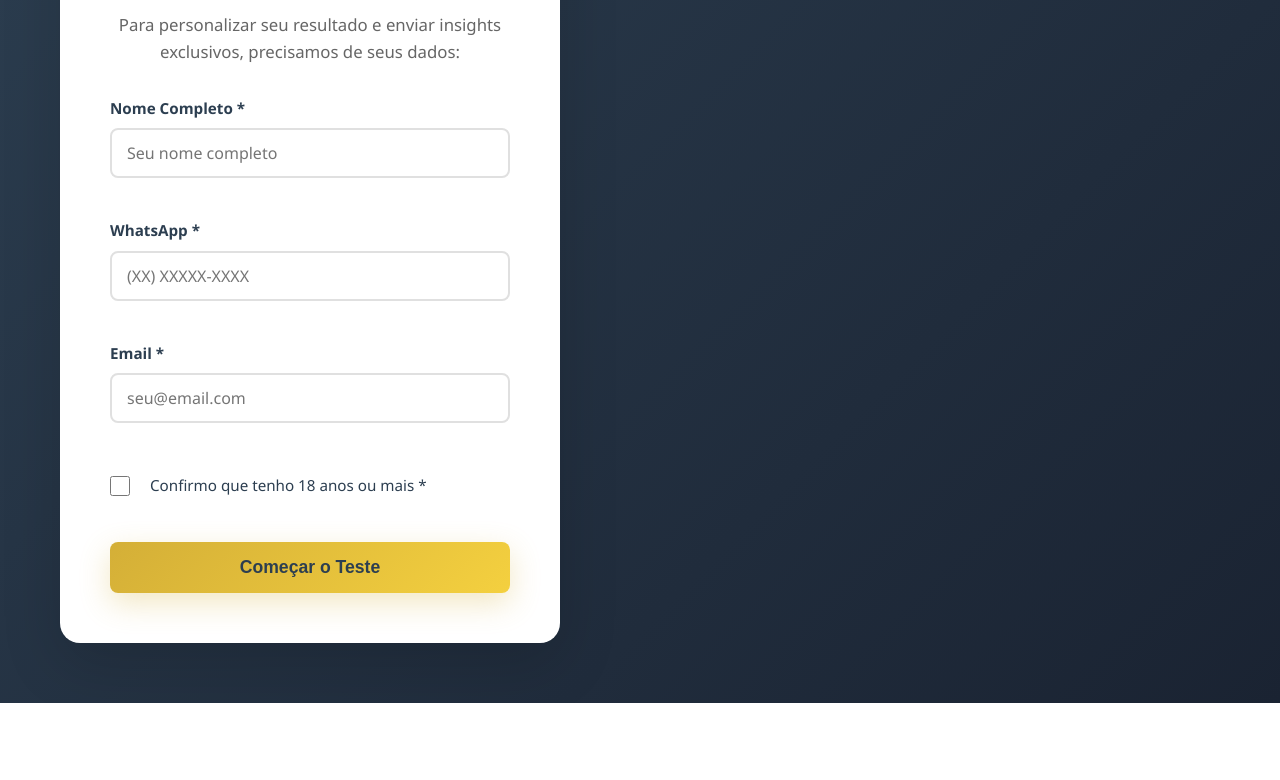
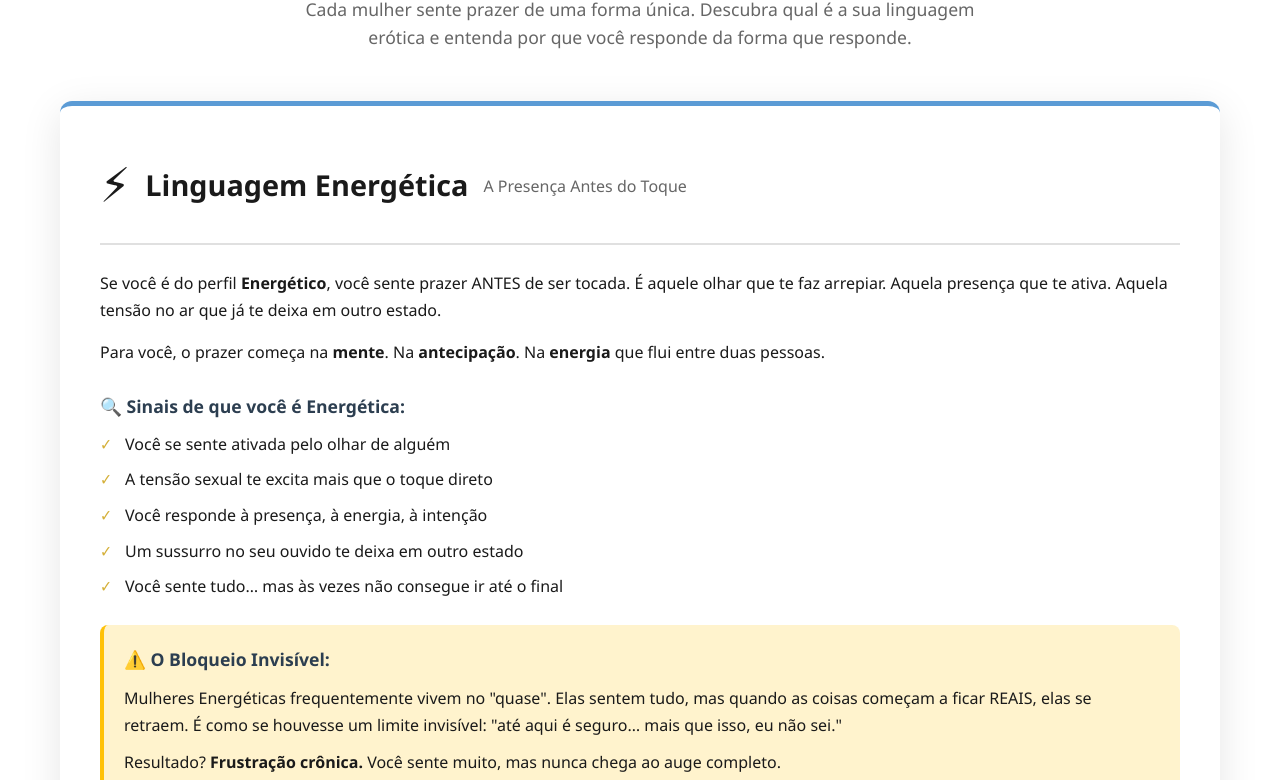
Before and after one commit to Siberiocruz/5-linguagens-eroticas, a website: page index.html in a window 1280 px wide. Shown: the part 1396-2176 px from the top of the page. Drawn offline with Linux system fonts and the light colour scheme.

Commit message:
Remover primeira seção de formulário duplicada

```diff
--- a/index.html
+++ b/index.html
@@ -79,34 +79,7 @@
         </div>
     </section>
 
-    <!-- FORMULÁRIO DE CAPTURA -->
-    <section id="capture-form-section" class="capture-form-section">
-        <div class="container">
-            <div class="capture-form-container">
-                <h2>Antes de Começar...</h2>
-                <p>Para personalizar seu resultado e enviar insights exclusivos, precisamos de seus dados:</p>
-                <form id="captureForm" class="capture-form">
-                    <div class="form-group">
-                        <label for="fullName">Nome Completo *</label>
-                        <input type="text" id="fullName" name="fullName" required placeholder="Seu nome completo">
-                    </div>
-                    <div class="form-group">
-                        <label for="whatsapp">WhatsApp *</label>
-                        <input type="tel" id="whatsapp" name="whatsapp" required placeholder="(XX) XXXXX-XXXX">
-                    </div>
-                    <div class="form-group">
-                        <label for="email">Email *</label>
-                        <input type="email" id="email" name="email" required placeholder="seu@email.com">
-                    </div>
-                    <div class="form-group checkbox">
-                        <input type="checkbox" id="ageConfirm" name="ageConfirm" required>
-                        <label for="ageConfirm">Confirmo que tenho 18 anos ou mais *</label>
-                    </div>
-                    <button type="submit" class="btn-start-quiz">Começar o Teste</button>
-                </form>
-            </div>
-        </div>
-    </section>
+
 
     <!-- EDUCAÇÃO SOBRE AS 5 LINGUAGENS ERÓTICAS -->
     <section class="languages-education">
```
